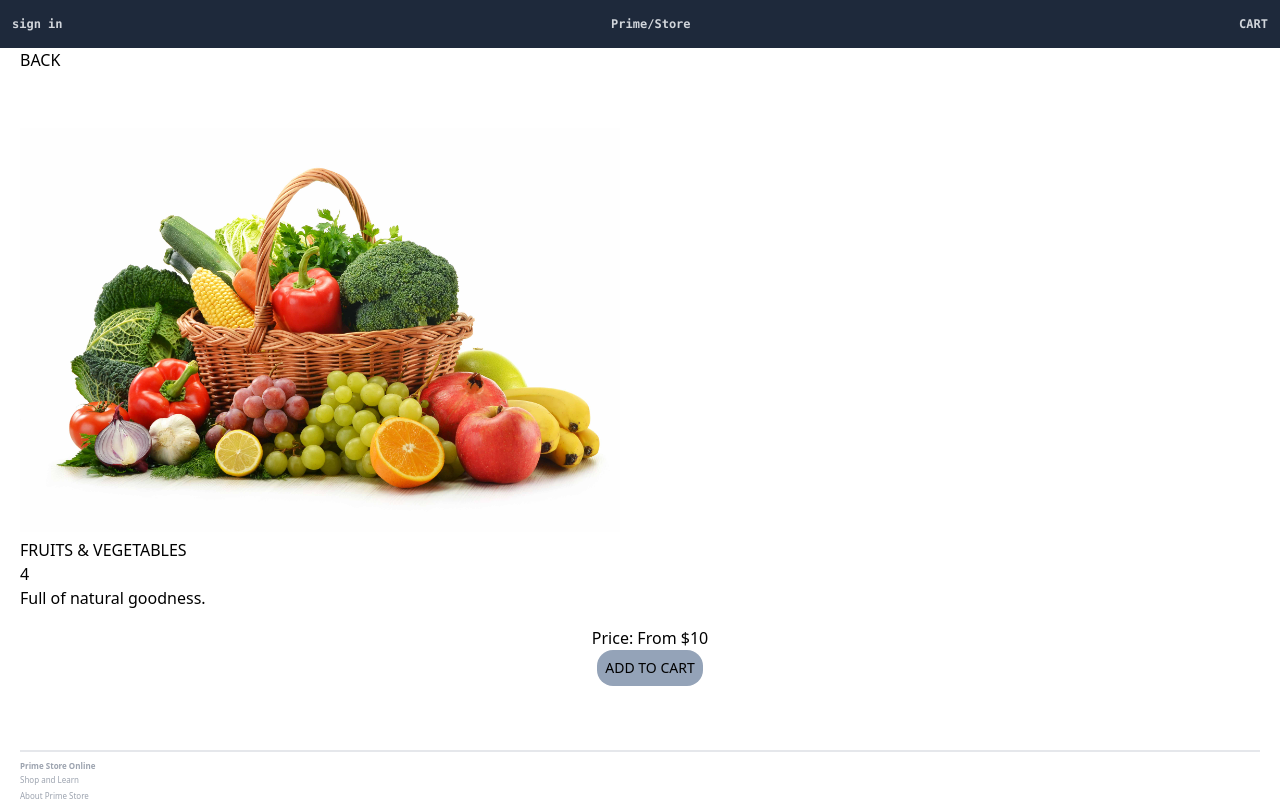
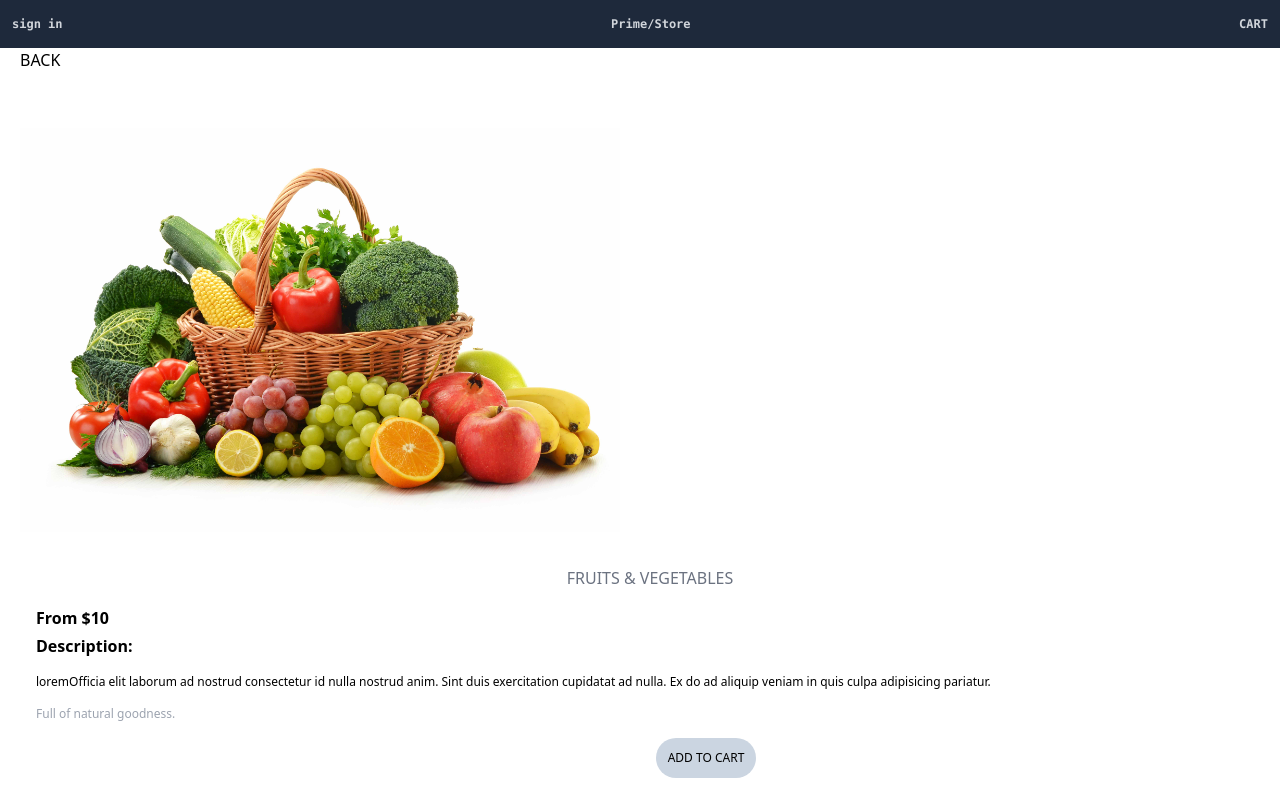
Before and after one commit to niiholmes/Prime-Store, a Next.js app: page /item/fruits-and-vegetables in a window 1280 px wide. Shown: the top 801 px of the page. Built offline with nearby package versions, Linux system fonts and the light colour scheme.

Commit message:
worked on the details slug page of items

```diff
--- a/data/items.jsx
+++ b/data/items.jsx
@@ -7,6 +7,7 @@ const items = [
     brief: "Now in Alpine Blue",
     price: "$1000",
     image: "/assets/iphone13.jpeg",
+    description: "loremOfficia elit laborum ad nostrud consectetur id nulla nostrud anim. Sint duis exercitation cupidatat ad nulla. Ex do ad aliquip veniam in quis culpa adipisicing pariatur."
   },
 
   {
@@ -17,6 +18,7 @@ const items = [
     brief: "Now in Sulphur Salt",
     price: "$500",
     image: "/assets/r500.jpeg",
+    description: "loremOfficia elit laborum ad nostrud consectetur id nulla nostrud anim. Sint duis exercitation cupidatat ad nulla. Ex do ad aliquip veniam in quis culpa adipisicing pariatur."
   },
   {
     id:'3',
@@ -26,6 +28,7 @@ const items = [
     brief: "Now in Prime Stores",
     price: "$5000",
     image: "/assets/tv.jpeg",
+    description: "loremOfficia elit laborum ad nostrud consectetur id nulla nostrud anim. Sint duis exercitation cupidatat ad nulla. Ex do ad aliquip veniam in quis culpa adipisicing pariatur.",
   },
   {
     id:'4',
@@ -35,6 +38,7 @@ const items = [
     brief: "Now in Prime Stores",
     price: "From $10",
     image: "/assets/fv.jpeg",
+    description: "loremOfficia elit laborum ad nostrud consectetur id nulla nostrud anim. Sint duis exercitation cupidatat ad nulla. Ex do ad aliquip veniam in quis culpa adipisicing pariatur."
   },
 
 ];
--- a/pages/item/[slug].js
+++ b/pages/item/[slug].js
@@ -16,7 +16,7 @@ const ItemPage = () => {
         <a>BACK</a>
       </Link>
 
-      <div className="grid grid-cols-1 mt-14">
+      <div className="grid grid-cols-1 mt-14 rounded-bl-2xl  ">
         <div className="">
           <Image
             src={item.image}
@@ -26,18 +26,21 @@ const ItemPage = () => {
             className=""
           />
         </div>
-        <div>
-          <h4>{item.product_name}</h4>
-          <h4>{item.id}</h4>
-          <h4>{item.tagline}</h4>
+
+      </div>
+
+      <div className=" mt-7 font-medium ">
+          <h4 className="text-center text-gray-500 mb-4">{item.product_name}</h4>
+          <h4 className="font-bold pl-4 mb-1">{item.price}</h4>
+          <h4 className="font-bold pl-4">Description:</h4>
+          <h4 className="text-xs text-justify p-4">{item.description}</h4>
+          <h4 className="pl-4 text-xs text-gray-400">{item.tagline}</h4>
 
         </div>
-      </div>
+      <div className="mt-4 text-center">
 
-      <div className="mt-4 text-center">
-      <h4>Price: {item.price}</h4>
         <Link href="#">
-          <a><button className="bg-slate-400 rounded-2xl  p-2 text-center text-sm">
+          <a><button className="mb-14 bg-slate-300 rounded-3xl  p-3 ml-28 text-xs ">
             ADD TO CART
           </button></a>
         </Link>
```
